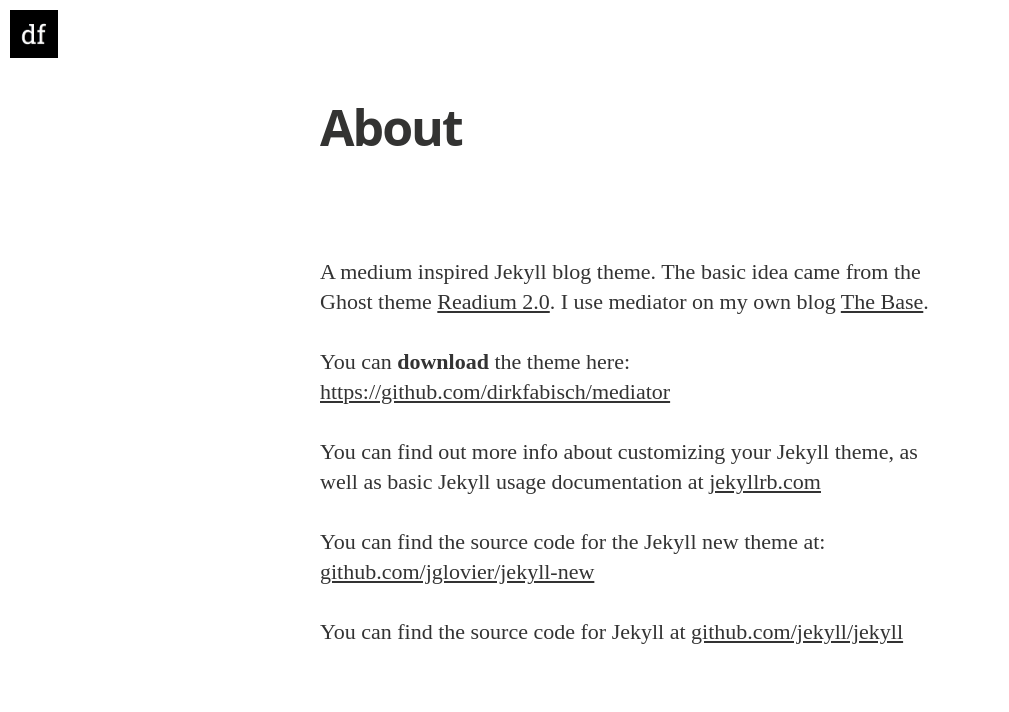
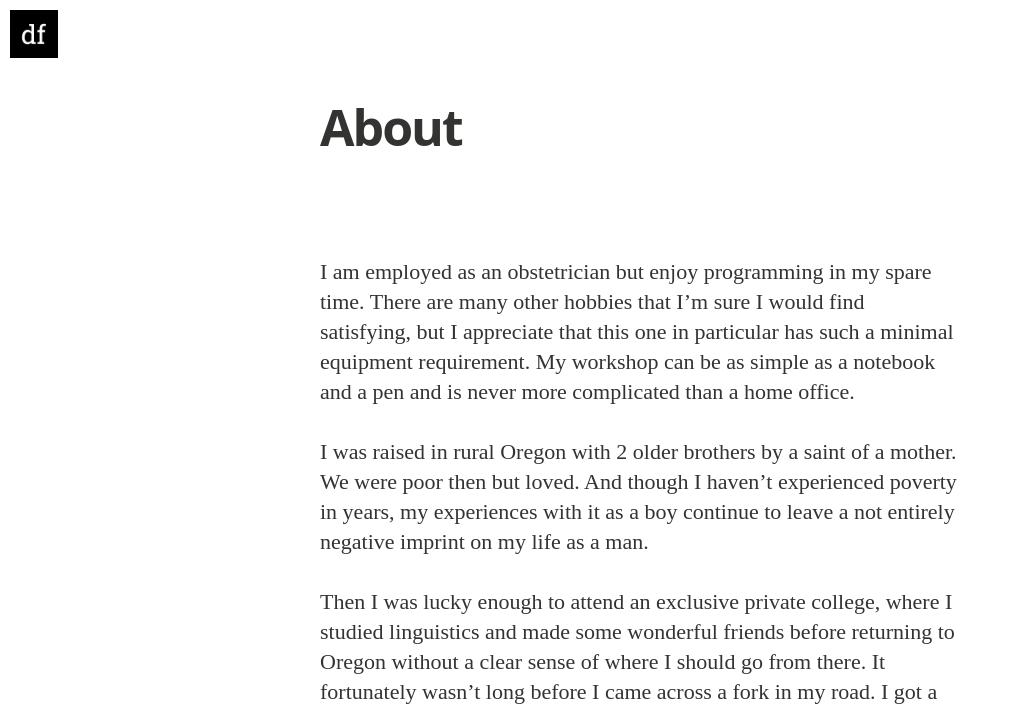
Before and after one commit to brianmacarthur/brianmacarthur.github.io, a Jekyll site: the page built from about.md, in a window 1280 px wide and 1400 px high, cut to the strip 0-712 px from the top of the window. Shown: the whole strip, without its empty margins (0-1009 px from the left). Built offline with Jekyll 4.4.1, drawn with Linux system fonts in a browser that asks for light colours; nearby versions of some CDN libraries; some web fonts are replaced; Markdown is read by kramdown in place of the engine named in the settings; some of the changed text lies outside the part shown.

Commit message:
Biographical details added to About page.

```diff
--- a/about.md
+++ b/about.md
@@ -4,14 +4,14 @@ title: About
 permalink: /about/
 ---
 
-A medium inspired Jekyll blog theme. The basic idea came from the Ghost theme
-[Readium 2.0](http://www.svenread.com/readium-ghost-theme/). I use mediator on my own blog [The Base](blog.base68.com).
+I am employed as an obstetrician but enjoy programming in my spare time. There are many other hobbies that I'm sure I would find satisfying, but I appreciate that this one in particular has such a minimal equipment requirement. My workshop can be as simple as a notebook and a pen and is never more complicated than a home office.
 
-You can **download** the theme here:
-[https://github.com/dirkfabisch/mediator](https://github.com/dirkfabisch/mediator)
+I was raised in rural Oregon with 2 older brothers by a saint of a mother. We were poor then but loved. And though I haven't experienced poverty in years, my experiences with it as a boy continue to leave a not entirely negative imprint on my life as a man.
 
-You can find out more info about customizing your Jekyll theme, as well as basic Jekyll usage documentation at [jekyllrb.com](http://jekyllrb.com/)
+Then I was lucky enough to attend an exclusive private college, where I studied linguistics and made some wonderful friends before returning to Oregon without a clear sense of where I should go from there. It fortunately wasn't long before I came across a fork in my road. I got a nasty external ear infection while working as a patina artist at a nearby bronze foundry and was jealous of the knowledge employed by a rural family practitioner in treating my malady. With the encouragement of a few friends and family, and in spite of discouragement from many others, I decided to become a doctor.
 
-You can find the source code for the Jekyll new theme at: [github.com/jglovier/jekyll-new](https://github.com/jglovier/jekyll-new)
+Three years passed between my decision to go to medical school and my first class. They were spent completing prerequisites, taking the MCAT, and working in a biochemistry lab, first as a dishwasher, then as a research assistant. There I gained an appreciation for the tools and techniques that allow us to peer into a sub-microscopic universe. That is also where I first recognized that I would benefit from knowing my way around a computer.
 
-You can find the source code for Jekyll at [github.com/jekyll/jekyll](https://github.com/jekyll/jekyll)
+Starting from scratch, I bought components and put together my first Windows box, a 400MHz Celeron beast if I remember correctly. I taught myself some HTML basics and utilized Adobe's excellent tutorials on Flash and Photoshop to weasel my way into a short term graphic design gig during the first dotcom boom. Once at work, I dabbled in whatever projects I could and got a nice taste of the startup world before starting medical school. It was great.
+
+To be continued...
```
